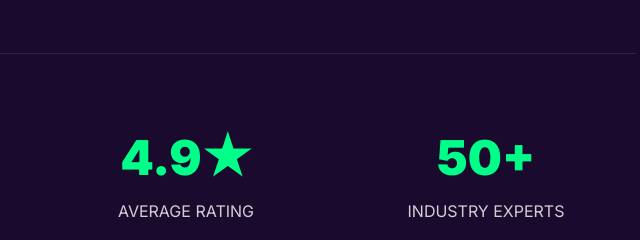
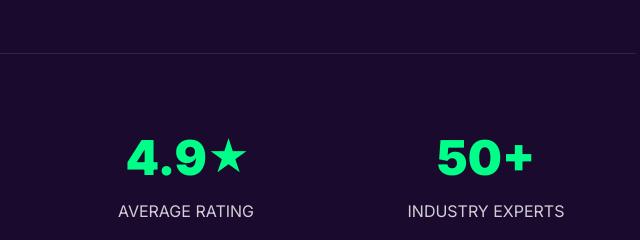
Before and after one commit to mahemel/TechWave, a plain HTML site: page index.html in a window 1280 px wide. Shown: the part 1120-1360 px from the top of the page, 604-1244 px from the left. Drawn offline with nearby package versions, Linux system fonts and the light colour scheme.

Commit message:
star size update

```diff
--- a/index.html
+++ b/index.html
@@ -85,7 +85,7 @@
                     </div>
 
                     <div class="flex flex-col gap-4">
-                        <h3 class="color-green font-black text-5xl">4.9★</h3>
+                        <h3 class="color-green font-black text-5xl flex items-center justify-center gap-0.5">4.9<span class="inline-flex" style="font-size: .75em">★</span></h3>
                         <p class="text-base/relaxed opacity-80 text-white uppercase">Average Rating</p>
                     </div>
 
```
